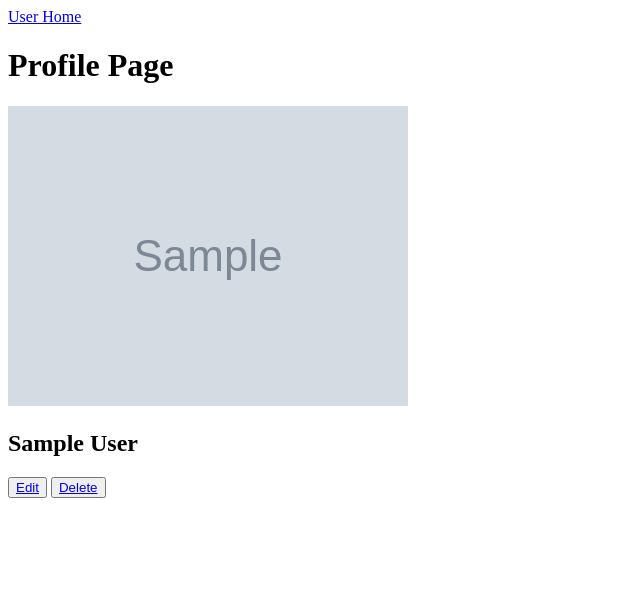
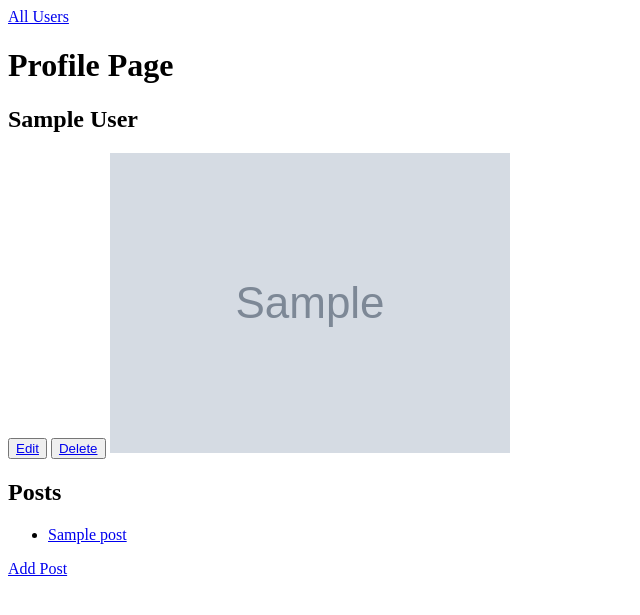
Before and after one commit to nll004/Blogly, a Flask app: page /users/1 in a window 1280 px wide. Shown: the top 615 px of the page, without its empty margins (0-640 px from the left). Run offline with Flask 2, Linux system fonts and the light colour scheme; tables that the repository leaves empty hold one stand-in row (values such as "Sample post"); grey boxes marked "Sample" are stand-in pictures.

Commit message:
part two-adding additional routes for posts and using one to many table relationships

```diff
--- a/app.py
+++ b/app.py
@@ -1,7 +1,7 @@
 """Blogly application."""
 
-from flask import Flask, redirect, render_template, request
-from models import db, connect_db, User
+from flask import Flask, redirect, render_template, request, flash
+from models import db, connect_db, User, Post
 from flask_debugtoolbar import DebugToolbarExtension
 
 app = Flask(__name__)
@@ -30,7 +30,7 @@ def user_home():
 
     users = User.query.all()
 
-    return render_template("user_home.html", users= users)
+    return render_template("index.html", users= users)
 
 
 @app.route('/users/new', methods=['GET', 'POST'])
@@ -60,13 +60,15 @@ def user_profile(user_id):
     '''Display user profile'''
 
     user = User.query.get_or_404(user_id)
+    post_list = Post.query.filter(Post.user_id == user_id).all()
     prof_pic = user.image_url
 
-    return render_template('profile.html', pic=prof_pic, name=user.full_name, id=user_id)
+    return render_template('user_profile.html', pic=prof_pic, name=user.full_name, id=user_id, posts= post_list)
 
 
 @app.route('/users/<user_id>/edit', methods=['GET', 'POST'])
 def edit_user(user_id):
+    '''Render edit user screen and post changes to database'''
 
     user = User.query.get_or_404(user_id)
     first_name = user.first_name
@@ -92,7 +94,7 @@ def edit_user(user_id):
 def delete_user(user_id):
     '''Delete user'''
 
-    user = user = User.query.get_or_404(user_id)
+    user = User.query.get_or_404(user_id)
 
     if request.method == 'POST':
         db.session.delete(user)
@@ -102,3 +104,62 @@ def delete_user(user_id):
 
     else:
         return render_template('user_delete.html', user=user)
+
+
+@app.route('/users/<int:user_id>/posts/new', methods=['GET', 'POST'])
+def render_newpost_form(user_id):
+    '''Render form for new post or post it to db if method == POST'''
+
+    user = User.query.get_or_404(user_id)
+
+    if request.method == 'POST':
+        title = request.form['title']
+        content = request.form['post_content']
+
+        post = Post(title=title, content=content, user_id= user.id)
+
+        db.session.add(post)
+        db.session.commit()
+        return redirect(f"/users/{user.id}")
+
+    else:
+        return render_template('create_post.html', id=user.id, name=user.first_name)
+
+
+@app.route('/posts/<int:post_id>')
+def post_page(post_id):
+
+    post = Post.query.get_or_404(post_id)
+    user = User.query.get_or_404(post.user_id)
+
+    return render_template('view_post.html', post=post, user=user)
+
+
+@app.route('/posts/<int:post_id>/edit', methods=['GET', 'POST'])
+def edit_posts(post_id):
+    '''Render post edit form and post to database if method == POST'''
+
+    post = Post.query.get_or_404(post_id)
+
+    if request.method == 'POST':
+        post.title = request.form['title']
+        post.content = request.form['post_content']
+
+        db.session.add(post)
+        db.session.commit()
+
+        return redirect(f"/users/{post.user_id}")
+
+    else:
+        return render_template('edit_post.html', post=post)
+
+
+@app.route('/posts/<int:post_id>/delete', methods=["POST"])
+def delete_post(post_id):
+    '''Select post and delete from database'''
+    post = Post.query.get_or_404(post_id)
+
+    db.session.delete(post)
+    db.session.commit()
+
+    return redirect(f"/users/{post.user_id}")
--- a/models.py
+++ b/models.py
@@ -1,4 +1,5 @@
 """Models for Blogly."""
+import datetime
 from flask_sqlalchemy import SQLAlchemy
 
 db = SQLAlchemy()
@@ -12,10 +13,7 @@ def connect_db(app):
 class User(db.Model):
     '''User class template'''
 
-    __tablename__ = 'user'
-
-    def __repr__(self):
-        return f"User: {self.first_name} {self.last_name}. Picture URL: {self.image_url}"
+    __tablename__ = 'users'
 
     @property
     def full_name(self):
@@ -26,3 +24,15 @@ class User(db.Model):
     last_name = db.Column(db.Text, nullable = False)
     image_url = db.Column(db.Text,
                 default = 'https://upload.wikimedia.org/wikipedia/commons/a/ac/No_image_available.svg')
+
+
+class Post(db.Model):
+    '''Post template model for database'''
+
+    __tablename__ = 'posts'
+
+    id = db.Column(db.Integer, primary_key = True)
+    title = db.Column(db.String(30), nullable= False)
+    content = db.Column(db.Text, nullable= False)
+    created_at = db.Column(db.DateTime, nullable=False, default=datetime.datetime.now)
+    user_id = db.Column(db.Integer, db.ForeignKey('users.id', ondelete="CASCADE"), nullable= False)
--- a/templates/edit_user.html
+++ b/templates/edit_user.html
@@ -4,7 +4,7 @@
 
 {% block page_content %}
 <header>
-    <a href="/users">User Home</a>
+    <a href="/users">All Users</a>
 </header>
 
 <form action="/users/{{id}}/edit" method="POST">
--- a/templates/user_home.html
+++ b/templates/index.html
@@ -1,6 +1,6 @@
 {% extends 'base.html' %}
 
-{% block page_title %} Home {% endblock %}
+{% block page_title %} User Home {% endblock %}
 
 {% block page_content %}
 <h1>Users</h1>
--- a/templates/new_user.html
+++ b/templates/new_user.html
@@ -4,7 +4,7 @@
 
 {% block page_content %}
 <header>
-    <a href="/users">User Home</a>
+    <a href="/users">All Users</a>
 </header>
 
 <form action="/users/new" method="POST">
--- a/templates/profile.html
+++ /dev/null
@@ -1,15 +0,0 @@
-{% extends 'base.html' %}
-
-{% block page_title %} Profile {% endblock %}
-
-{% block page_content %}
-<header>
-    <a href="/users">User Home</a>
-</header>
-
-<h1>Profile Page</h1>
-    <img src="{{pic}}" alt="Profile Picture">
-    <h2>{{name}}</h2>
-    <button id="edit_user"><a href="/users/{{id}}/edit">Edit</a></button>
-    <button id="del_user"><a href="/users/{{id}}/delete">Delete</a></button>
-{% endblock %}
--- a/templates/user_delete.html
+++ b/templates/user_delete.html
@@ -1,16 +1,16 @@
 {% extends 'base.html' %}
 
-{% block page_title %} Edit User {% endblock %}
+{% block page_title %} Delete User {% endblock %}
 
 {% block page_content %}
 <header>
-    <a href="/users">User Home</a>
+    <a href="/users">All Users</a>
 </header>
 
 <form action="/users/{{user.id}}/delete" method="POST">
     <h2>Are you sure you want to remove- <span>{{user.full_name}}</span>?</h2>
     <button>Yes</button>
-    <button><a href="/users">Cancel</a></button>
+    <a href="/users/{{user.id}}">Cancel</a>
 </form>
 
 {% endblock %}
--- /dev/null
+++ b/templates/user_profile.html
@@ -0,0 +1,27 @@
+{% extends 'base.html' %}
+
+{% block page_title %} Profile {% endblock %}
+
+{% block page_content %}
+<header>
+    <a href="/users">All Users</a>
+</header>
+
+<h1>Profile Page</h1>
+    <div>
+        <h2>{{name}}</h2>
+        <button id="edit_user"><a href="/users/{{id}}/edit">Edit</a></button>
+        <button id="del_user"><a href="/users/{{id}}/delete">Delete</a></button>
+        <img src="{{pic}}" alt="Profile Picture">
+    </div>
+    <div>
+        <h2>Posts</h2>
+        <ul>
+            {% for post in posts %}
+            <li><a href="/posts/{{post.id}}">{{post.title}}</a></li>
+            {% endfor %}
+        </ul>
+        <a href="/users/{{id}}/posts/new">Add Post</a>
+    </div>
+
+{% endblock %}
```
Also changed, not shown: templates/create_post.html (added, +20 -0 lines), templates/edit_post.html (added, +20 -0 lines), templates/view_post.html (added, +19 -0 lines), README.md.
